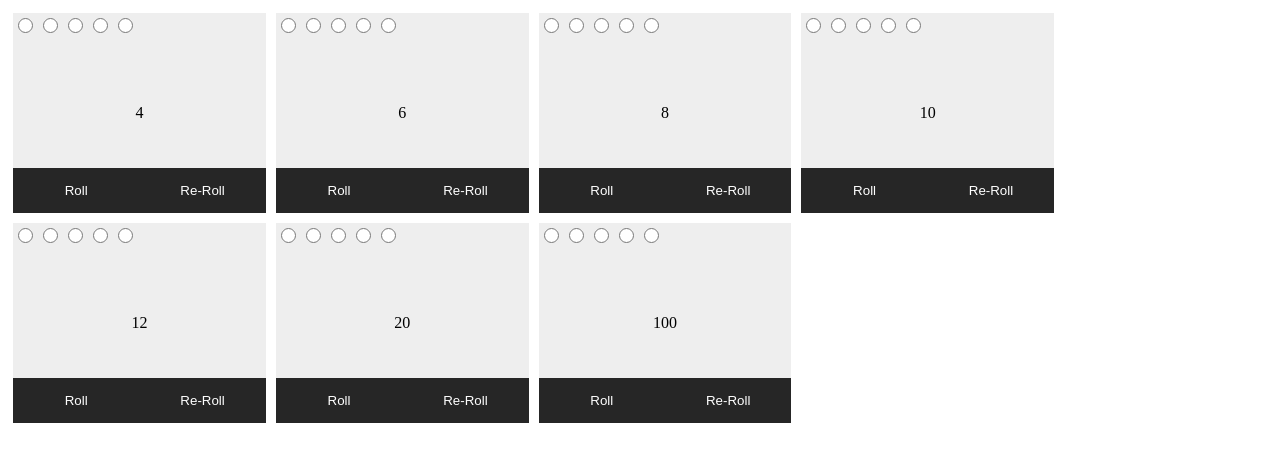
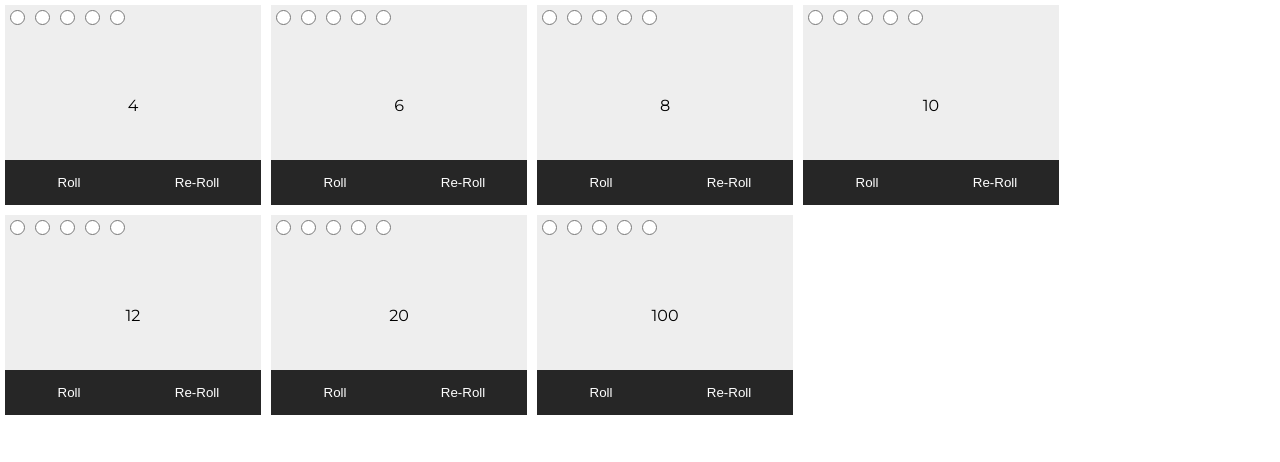
Before and after one commit to BrentWMiller/diceroller, an Angular app: page / in a window 1280 px wide. Shown: the top 462 px of the page. Built offline with nearby package versions, Linux system fonts and the light colour scheme.

Commit message:
updates styles

```diff
--- a/src/styles.scss
+++ b/src/styles.scss
@@ -1 +1,7 @@
 /* You can add global styles to this file, and also import other style files */
+
+html, body {
+	min-height: 100vh;
+	margin: 0;
+	font-family: 'Montserrat', sans-serif;
+}
```
